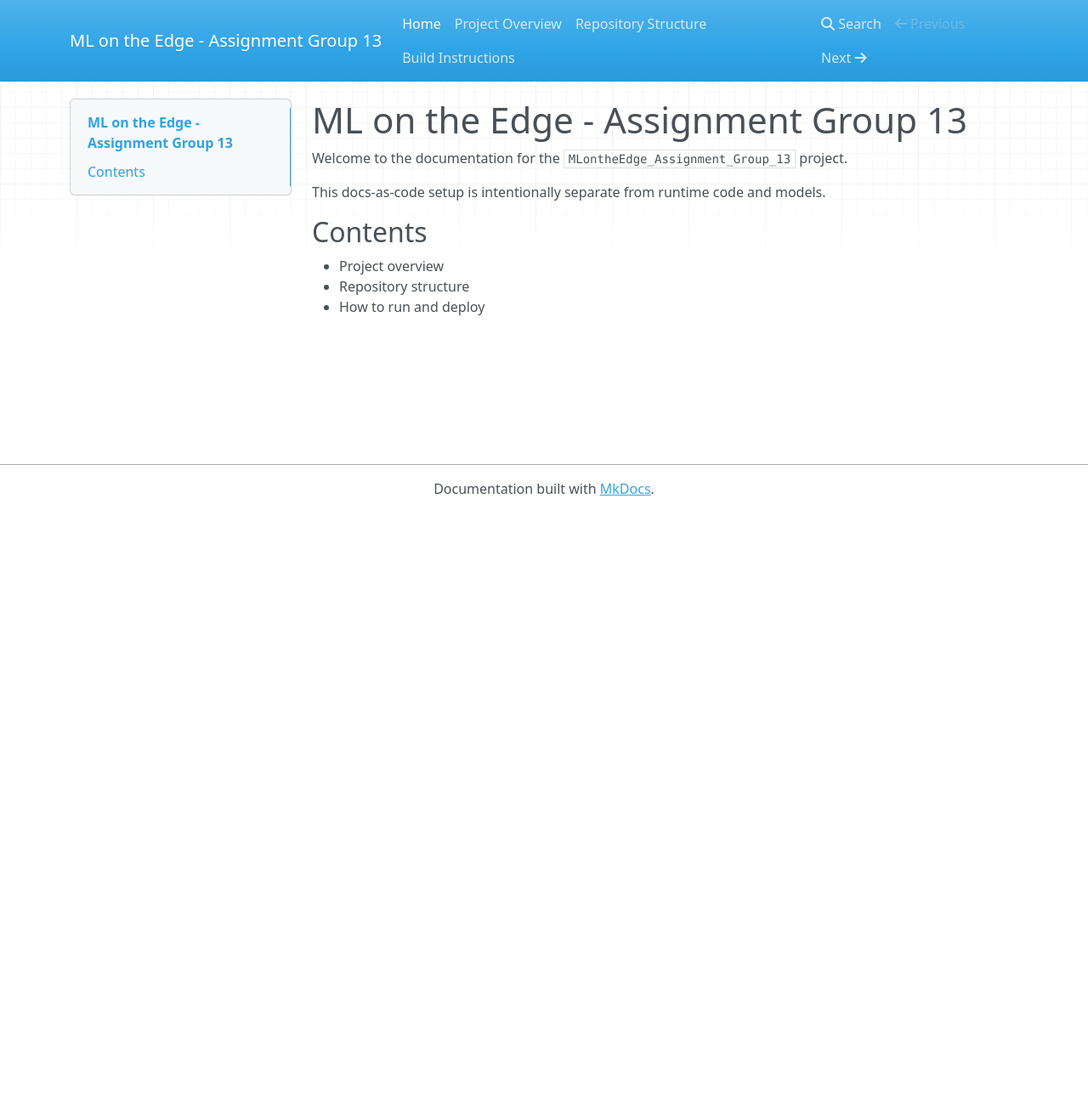
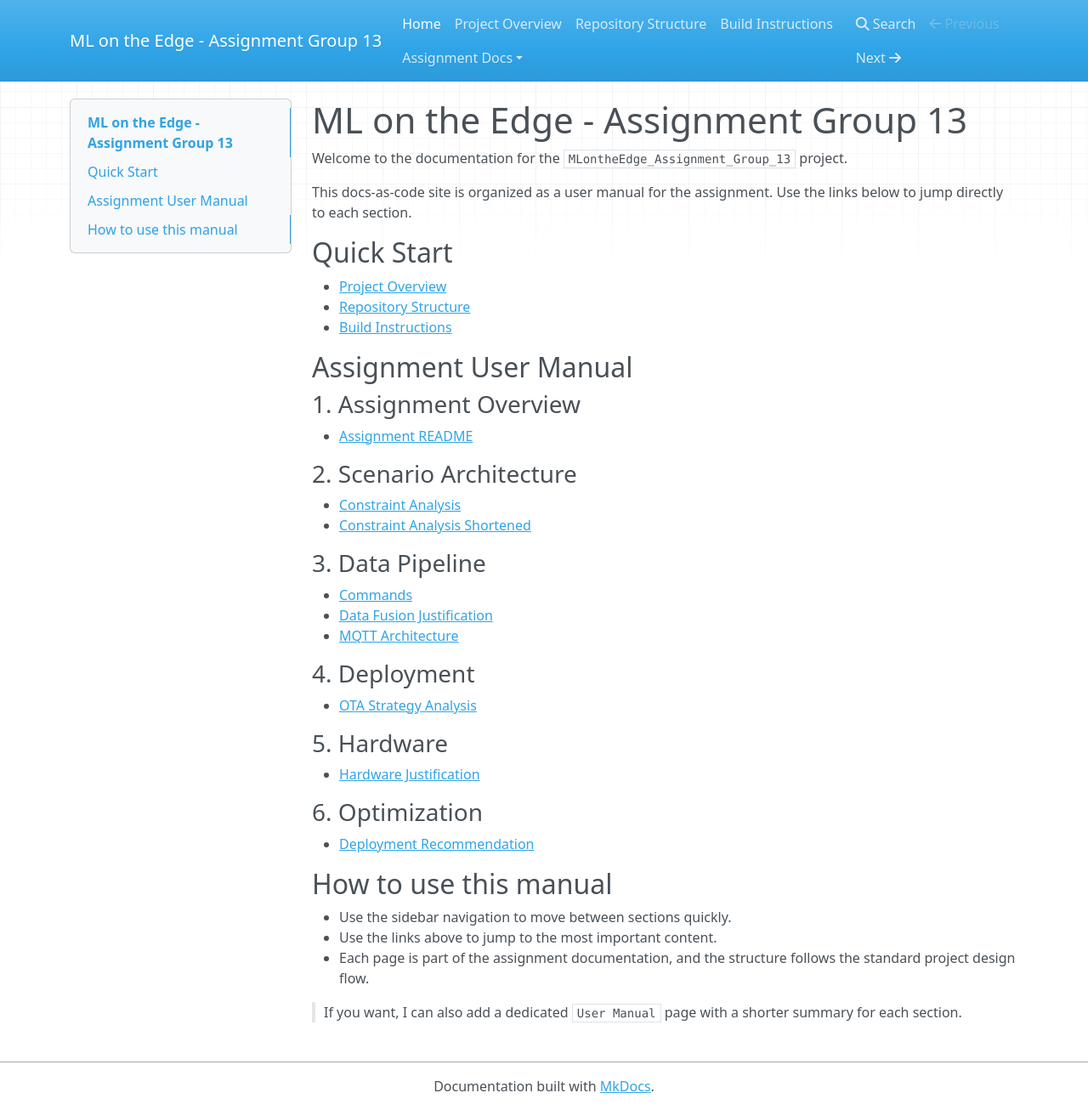
Before and after one commit to Srini235/LogiEdge, an MkDocs documentation site: the page built from docs/index.md, in a window 1280 px wide and 1306 px high. Shown: the whole window at 85% size. Built offline with MkDocs 1.6.1, drawn with Linux system fonts in a browser that asks for light colours; nearby versions of some CDN libraries.

```diff
--- a/docs/index.md
+++ b/docs/index.md
@@ -2,10 +2,41 @@
 
 Welcome to the documentation for the `MLontheEdge_Assignment_Group_13` project.
 
-This docs-as-code setup is intentionally separate from runtime code and models.
+This docs-as-code site is organized as a user manual for the assignment. Use the links below to jump directly to each section.
 
-## Contents
+## Quick Start
 
-- Project overview
-- Repository structure
-- How to run and deploy
+- [Project Overview](project_overview.md)
+- [Repository Structure](structure.md)
+- [Build Instructions](build_instructions.md)
+
+## Assignment User Manual
+
+### 1. Assignment Overview
+- [Assignment README](assignment/README.md)
+
+### 2. Scenario Architecture
+- [Constraint Analysis](assignment/constraint_analysis.md)
+- [Constraint Analysis Shortened](assignment/constraint_analysis_shortened.md)
+
+### 3. Data Pipeline
+- [Commands](assignment/commands.md)
+- [Data Fusion Justification](assignment/data_fusion_justification.md)
+- [MQTT Architecture](assignment/mqtt_architecture.md)
+
+### 4. Deployment
+- [OTA Strategy Analysis](assignment/ota_strategy_analysis.md)
+
+### 5. Hardware
+- [Hardware Justification](assignment/hardware_justification.md)
+
+### 6. Optimization
+- [Deployment Recommendation](assignment/deployment_recommendation.md)
+
+## How to use this manual
+
+- Use the sidebar navigation to move between sections quickly.
+- Use the links above to jump to the most important content.
+- Each page is part of the assignment documentation, and the structure follows the standard project design flow.
+
+> If you want, I can also add a dedicated `User Manual` page with a shorter summary for each section.
--- a/mkdocs.yml
+++ b/mkdocs.yml
@@ -1,10 +1,26 @@
 site_name: ML on the Edge - Assignment Group 13
 site_description: Documentation for the MLontheEdge Assignment
+docs_dir: docs
 nav:
   - Home: index.md
   - Project Overview: project_overview.md
   - Repository Structure: structure.md
   - Build Instructions: build_instructions.md
+  - Assignment Docs:
+      - Assignment README: assignment/README.md
+      - Scenario Architecture:
+          - Constraint Analysis: assignment/constraint_analysis.md
+          - Constraint Analysis Shortened: assignment/constraint_analysis_shortened.md
+      - Data Pipeline:
+          - Commands: assignment/commands.md
+          - Data Fusion Justification: assignment/data_fusion_justification.md
+          - MQTT Architecture: assignment/mqtt_architecture.md
+      - Deployment:
+          - OTA Strategy Analysis: assignment/ota_strategy_analysis.md
+      - Hardware:
+          - Hardware Justification: assignment/hardware_justification.md
+      - Optimization:
+          - Deployment Recommendation: assignment/deployment_recommendation.md
 
 plugins:
   - search
```
Also changed, not shown: docs/assignment/README.md (added, +2 -0 lines), docs/assignment/commands.md (added, +1 -0 lines), docs/assignment/constraint_analysis.md (added, +71 -0 lines), docs/assignment/constraint_analysis_shortened.md (added, +13 -0 lines), docs/assignment/data_fusion_justification.md (added, +21 -0 lines), docs/assignment/deployment_recommendation.md (added, +111 -0 lines), docs/assignment/hardware_justification.md (added, +109 -0 lines), docs/assignment/mqtt_architecture.md (added, +26 -0 lines), docs/assignment/ota_strategy_analysis.md (added, +162 -0 lines).
